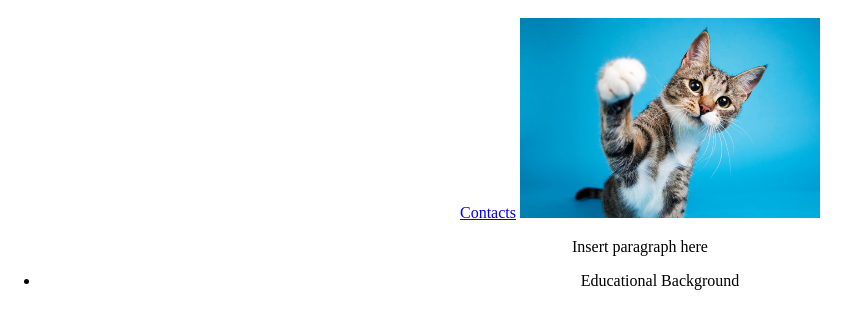
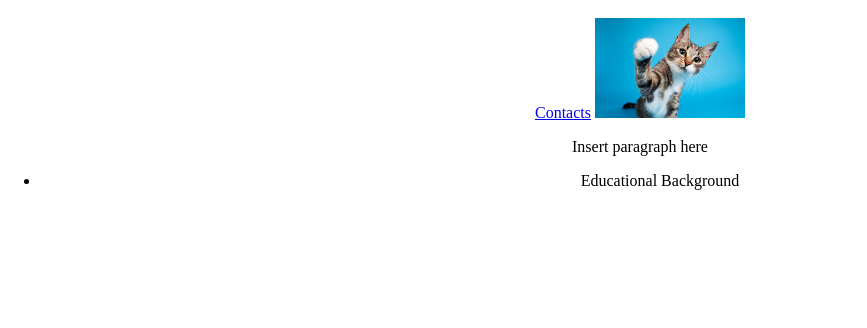
Before and after one commit to theodore-andrada/theodore-andrada.github.io, a plain HTML site: page index.html in a window 1280 px wide. Shown: the part 40-368 px from the top of the page, without its empty margins (0-867 px from the left). Drawn offline with Linux system fonts and the light colour scheme.

Commit message:
update bg1

```diff
--- a/index.html
+++ b/index.html
@@ -8,7 +8,7 @@
 <body>
     <h1> Theodore Andrew Andrada</h1>
     <a href="contact.html">Contacts</a>
-    <img src="/cat.jpg" height="200">
+    <img src="/cat.jpg" height="100">
     <p> Insert paragraph here </p>
     <ul>
         <li> Educational Background </li>
--- a/style.css
+++ b/style.css
@@ -1,5 +1,5 @@
 body {
     margin: 0;
-    background: url("/theodore-andrada-resources/profile_2.jpg") color(srgb 37, 150, 190);
+    background: url("/profile_2.jpg") color(srgb 37, 150, 190);
     text-align: center;
 }
```
